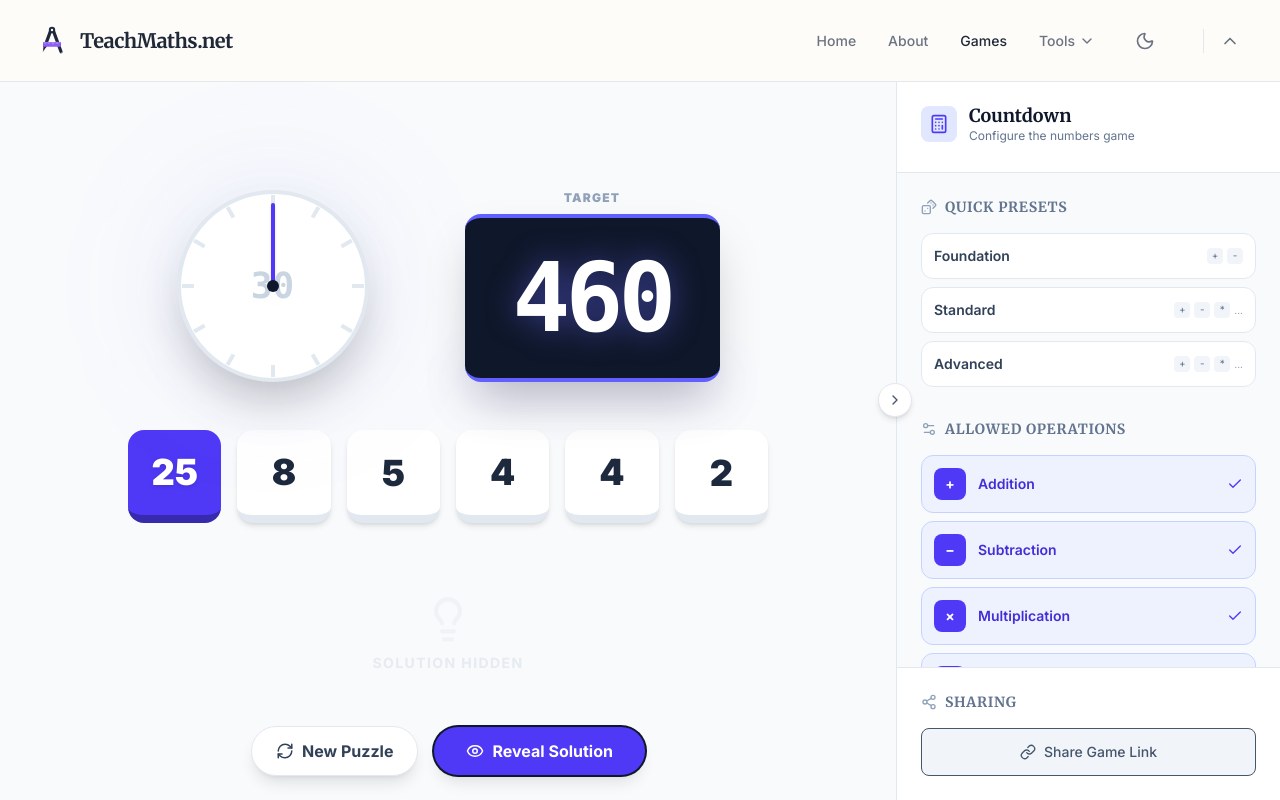
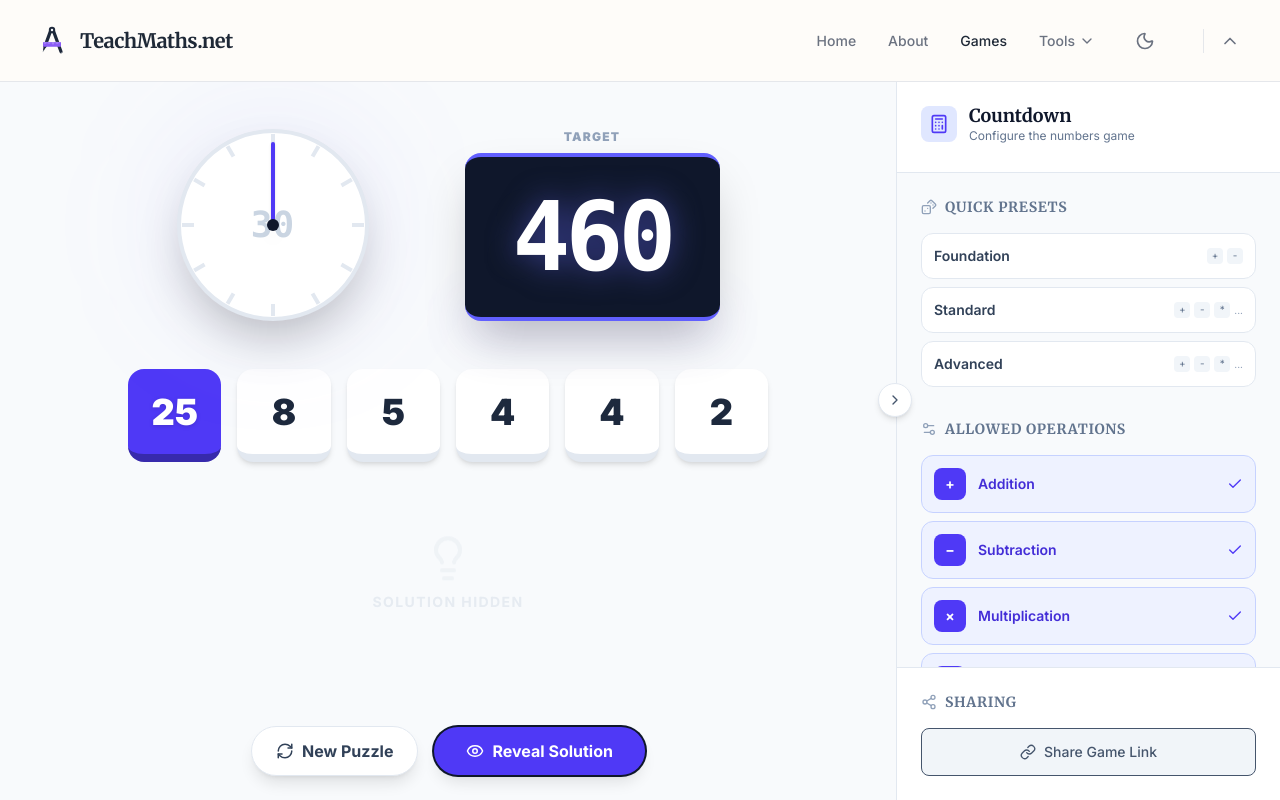
Before and after one commit to jambrothers/mathtools, a Next.js app in the folder web/: page /games/countdown in a window 1280 px wide. Built offline with nearby package versions, Linux system fonts and the light colour scheme.

Commit message:
fix(countdown): make canvas scrollable for large solutions

```diff
--- a/web/app/games/countdown/_components/countdown-canvas.tsx
+++ b/web/app/games/countdown/_components/countdown-canvas.tsx
@@ -28,7 +28,7 @@ export function CountdownCanvas({
     const secondHandRotation = (30 - timeLeft) * 12; // 360 / 30 = 12 degrees per second
 
     return (
-        <div className="w-full h-full flex items-center justify-center p-8 bg-slate-50 dark:bg-slate-900 overflow-hidden">
+        <div className="w-full h-full flex flex-col items-center p-8 pt-12 bg-slate-50 dark:bg-slate-900 overflow-y-auto custom-scrollbar pb-32">
             <div className="max-w-4xl w-full space-y-12 flex flex-col items-center">
 
                 {/* Clock and Target Section */}
```
